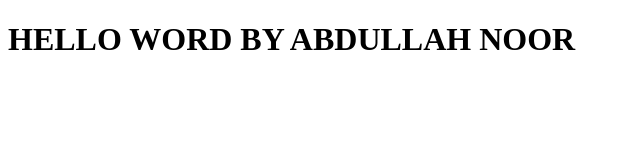
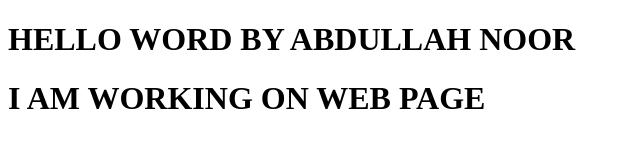
Before and after one commit to Abdullah-Noor/Bootcamp2020Sample, a plain HTML site: page index.html in a window 1280 px wide. Shown: the whole page, without its empty margins (0-640 px from the left). Drawn offline with Linux system fonts and the light colour scheme.

Commit message:
UPDATED index.html
 I AM WORKING ON WEB PAGE

```diff
--- a/index.html
+++ b/index.html
@@ -7,5 +7,6 @@
 </head>
 <body>
     <h1> HELLO WORD BY ABDULLAH NOOR  </h1>
+    <h1> I AM WORKING ON WEB PAGE </h1>
 </body>
 </html>
```
